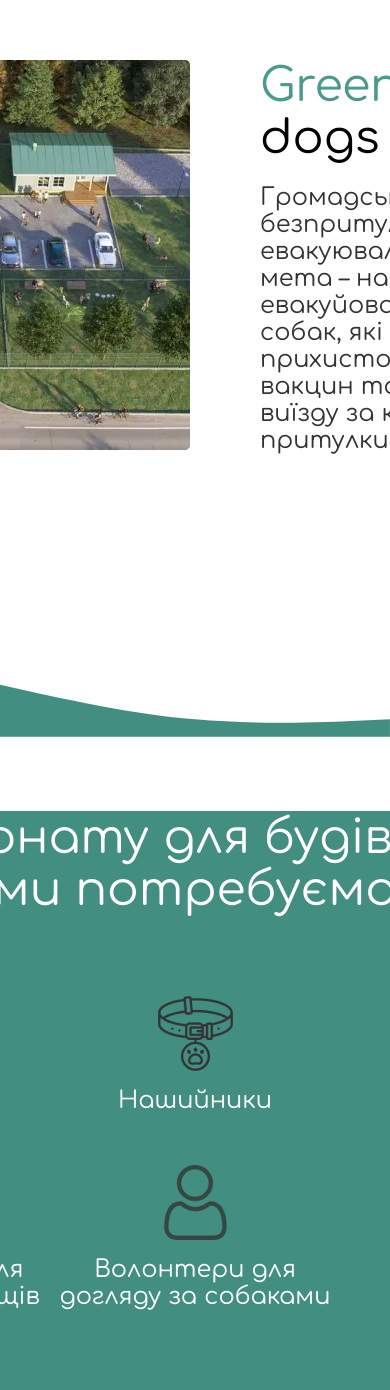
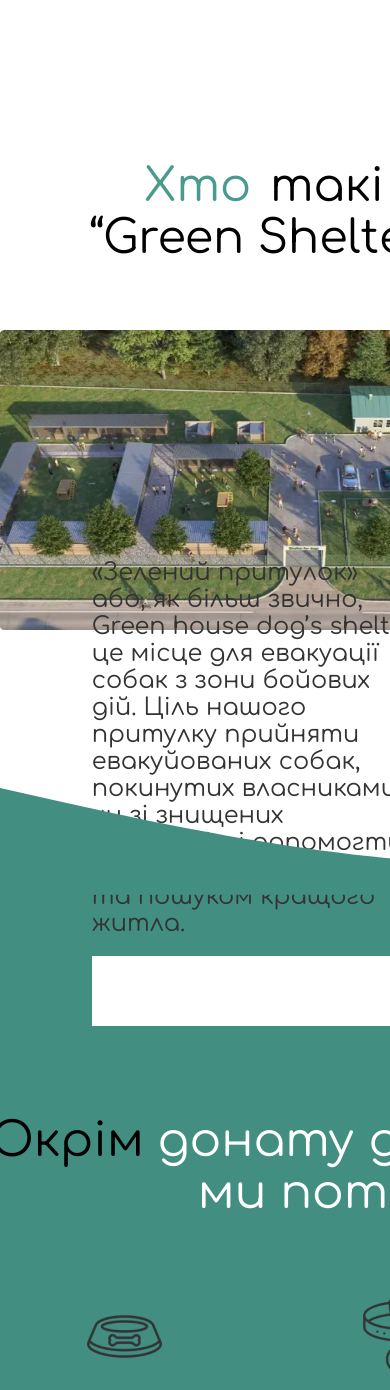
Before and after one commit to OlegBandrivskiy26/GreenShelter, a React (Create React App) app: page / in a window 390 px wide. Shown: the part 160-1550 px from the top of the page. Built offline with nearby package versions, Linux system fonts and the light colour scheme.

Commit message:
add adaptive to SecondPage

```diff
--- a/src/Components/SecondPage/SecondPage.css
+++ b/src/Components/SecondPage/SecondPage.css
@@ -14,6 +14,7 @@
     justify-content: center;
     align-items: center;
     flex-direction: column;
+    z-index: 5;
 }
 
 
@@ -55,6 +56,11 @@
     color: #4A9B8D;
 }
 
+.greenSpan {
+    color: #4A9B8D;
+
+}
+
 .SeconPageContainer__p__container {
     width: 540px;
     height: 270px;
@@ -91,3 +97,128 @@ p {
     z-index: 2;
     transition: 1s;
 }
+
+
+@media screen and (max-width: 800px) {
+    .SecondPage {
+        width: 800px;
+        height: 1050px;
+
+        display: flex;
+        justify-content: center;
+        align-items: center;
+        justify-content: center;
+        flex-direction: column;
+    }
+
+    .SecondImage {
+        border-radius: 0;
+    }
+
+    .SecondPageContainer {
+        width: 800px;
+        height: 90px;
+        display: flex;
+        flex-direction: column;
+        top: 10px;
+
+
+
+
+    }
+
+    .SecondImage {
+        width: 500px;
+        height: 300px;
+    }
+
+
+
+
+    .SecondPageText {
+        position: relative;
+        left: 140px;
+        top: -470px;
+
+    }
+
+
+    .SecondPageTextConatiner__p {
+        visibility: hidden;
+
+    }
+
+    .SecondPageTextConatiner__p::before {
+        content: '  такі';
+        font-size: 46px;
+        font-weight: 400;
+
+
+        font-family: 'Comfortaa';
+
+
+        visibility: visible;
+        color: black;
+        position: relative;
+        left: 130px;
+
+
+
+
+
+    }
+
+    .contentAdaptive::before {
+        content: '“Green Shelter”';
+        visibility: visible;
+        position: relative;
+        left: -50px;
+
+
+
+
+
+    }
+
+    .greenSpan {
+        visibility: hidden;
+    }
+
+    .greenSpan::before {
+        visibility: visible;
+        content: 'Хто';
+        color: #4A9B8D;
+        position: relative;
+        left: -110px;
+    }
+
+
+
+    .content {
+        visibility: hidden;
+    }
+
+    .content::before {
+        content: '«Зелений притулок» або, як більш звично, Green house dog’s shelter це місце для евакуації собак з зони бойових дій. Ціль нашого притулку прийняти евакуйованих собак, покинутих власниками чи зі знищених притулків, і допомогти з перетином кордону та пошуком кращого житла.';
+        font-size: 24px;
+        visibility: visible;
+    }
+
+    /* .SeconPageContainer__p__container {
+        height: 70px;
+        top: 120px
+    } */
+    .SeconPageContainer__p__container {
+        width: 326px;
+        height: 70px;
+        position: relative;
+        left: 17%;
+        top: 170px;
+    }
+
+
+
+
+
+
+}
--- a/src/Components/SecondPage/SecondPage.jsx
+++ b/src/Components/SecondPage/SecondPage.jsx
@@ -28,16 +28,18 @@ function SecondPage() {
 
                 <div className="SecondPageContainer">
 
-                    <img src={image} alt="" onClick={OpenImage} />
+                    <img src={image} alt="" onClick={OpenImage} className='SecondImage' />
 
 
 
                     <div className="SecondPageTextContainer">
-                        <p className='SecondPageTextConatiner__p green'>Green house</p>
-                        <p className='SecondPageTextConatiner__p'>dogs shelter </p>
+                        <div className="SecondPageText">
+                            <p className='SecondPageTextConatiner__p green'><span className='greenSpan'>Green</span>  house</p>
+                            <p className='SecondPageTextConatiner__p contentAdaptive' >dogs shelter </p>
+                        </div>
 
                         <div className="SeconPageContainer__p__container">
-                            <p> Громадська організація, що опікується безпритульними собаками, яких евакуювали з зони бойових дій. Наша мета – надати належні умови для евакуйованих притулків та приватних собак, які шукають тимчасовий прихисток. Допомогти з підготовкою вакцин та документів для подальшого виїзду за кордон у приймаючі сім’ї чи притулки інших організацій.</p>
+                            <p className='content contentHide'> Громадська організація, що опікується безпритульними собаками, яких евакуювали з зони бойових дій. Наша мета – надати належні умови для евакуйованих притулків та приватних собак, які шукають тимчасовий прихисток. Допомогти з підготовкою вакцин та документів для подальшого виїзду за кордон у приймаючі сім’ї чи притулки інших організацій.</p>
 
                         </div>
                     </div>
--- a/src/Components/ThirdPage/ThirdPage.css
+++ b/src/Components/ThirdPage/ThirdPage.css
@@ -6,6 +6,7 @@
     justify-content: center;
     flex-direction: column;
     align-items: center;
+    z-index: 1002;
 
 }
 
@@ -19,7 +20,7 @@
 
 .ThirdPage svg {
     position: relative;
-    top: -345px;
+    top: -343px;
 }
 
 .ThirdPage__text {
@@ -73,3 +74,20 @@ span {
     font-size: 24px;
     font-family: 'Comfortaa';
 }
+
+@media screen and (max-width: 800px) {
+
+    .ThirdPage {
+        width: 800px;
+        height: 1200px;
+    }
+
+    .ThirdPage svg {
+        position: relative;
+        top: -490px;
+
+
+    }
+
+
+}
--- a/src/Components/ThirdPage/ThirdPage.jsx
+++ b/src/Components/ThirdPage/ThirdPage.jsx
@@ -24,7 +24,9 @@ function ThirdPage() {
 
     return (
 
+
         <div className="ThirdPage">
+
             <svg xmlns="http://www.w3.org/2000/svg" viewBox="0 0 1440 320">
                 <path fill="#428F81" fill-opacity="1" d="M0,128L120,154.7C240,181,480,235,720,256C960,277,1200,267,1320,261.3L1440,256L1440,320L1320,320C1200,320,960,320,720,320C480,320,240,320,120,320L0,320Z"></path></svg>
 
```
